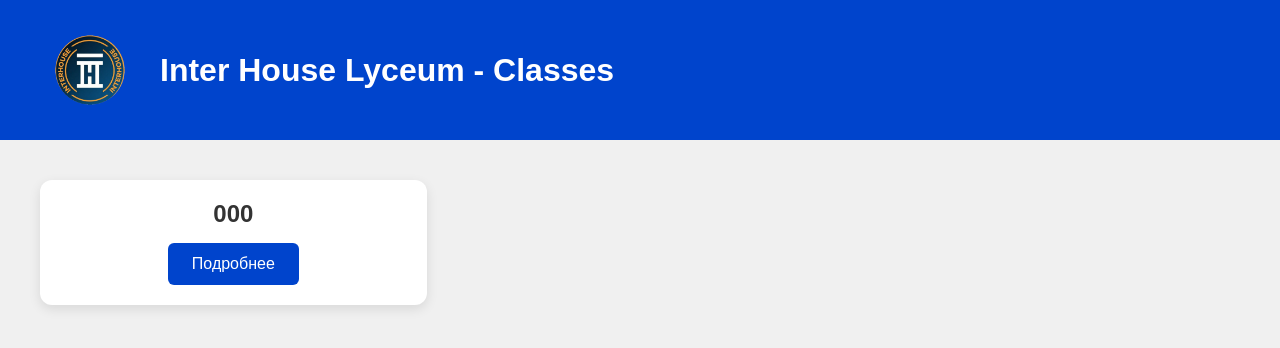
After one commit to jamil-mac/little_lms, a Django app: page /class/ in a window 1280 px wide. The commit adds this page. Shown: the top 348 px of the page. Run offline with Django 4.2, Linux system fonts and the light colour scheme; tables that the repository leaves empty hold one stand-in row (values such as "Sample post").

Commit message:
classes grouped

```diff
--- a/assets/css/style.css
+++ b/assets/css/style.css
@@ -122,15 +122,69 @@ main {
     font-size: 0.9em;
 }
 
+.class-list {
+    display: grid;
+    grid-template-columns: repeat(auto-fill, minmax(300px, 1fr));
+    gap: 20px;
+    padding: 20px;
+    margin: 0;
+}
+
+.class-card {
+    background-color: #ffffff;
+    border-radius: 12px;
+    box-shadow: 0 4px 12px rgba(0, 0, 0, 0.1);
+    padding: 20px;
+    text-align: center;
+    transition: transform 0.3s, box-shadow 0.3s;
+    cursor: pointer;
+    overflow: hidden;
+}
+
+.class-card:hover {
+    transform: translateY(-5px);
+    box-shadow: 0 8px 16px rgba(0, 0, 0, 0.2);
+}
+
+.class-title {
+    margin: 0 0 15px;
+    font-size: 1.5em;
+    color: #333;
+}
+
+.details-button {
+    display: inline-block;
+    padding: 12px 24px;
+    background-color: #0044cc;
+    color: #ffffff;
+    text-decoration: none;
+    border-radius: 6px;
+    font-size: 1em;
+    transition: background-color 0.3s;
+}
+
+.details-button:hover {
+    background-color: #002288;
+}
+
+
 /* Media queries for responsiveness */
 @media (max-width: 1200px) {
     .student-list {
+        grid-template-columns: repeat(auto-fill, minmax(300px, 1fr));
+    }
+
+    .class-list {
         grid-template-columns: repeat(auto-fill, minmax(300px, 1fr));
     }
 }
 
 @media (max-width: 768px) {
     .student-list {
+        grid-template-columns: repeat(auto-fill, minmax(200px, 1fr));
+    }
+
+    .class-list {
         grid-template-columns: repeat(auto-fill, minmax(200px, 1fr));
     }
 }
@@ -152,4 +206,8 @@ main {
     .coin-label {
         font-size: 0.8em;
     }
+
+    .details-button {
+        padding: 8px 16px;
+    }
 }
--- /dev/null
+++ b/templates/classes.html
@@ -0,0 +1,26 @@
+{% load static %}
+<!DOCTYPE html>
+<html lang="en">
+<head>
+    <meta charset="UTF-8">
+    <meta name="viewport" content="width=device-width, initial-scale=1.0">
+    <title>Inter House Lyceum - Classes</title>
+    <link rel="stylesheet" href="{% static 'css/style.css' %}">
+</head>
+<body>
+<header>
+    <img src="{% static 'image/IHL_logo.png' %}" alt="Inter House Lyceum Logo" class="logo">
+    <h1>Inter House Lyceum - Classes</h1>
+</header>
+<main>
+    <div class="class-list">
+        {% for class in classes %}
+            <div class="class-card">
+                <h2 class="class-title">{{ class.number }}</h2>
+                <a href="{% url 'main:students-list' class.id %}" class="details-button">Подробнее</a>
+            </div>
+        {% endfor %}
+    </div>
+</main>
+</body>
+</html>
--- a/users/urls.py
+++ b/users/urls.py
@@ -1,9 +1,11 @@
 from django.urls import path
 
-from users.views import StudentListView
+from users.views import StudentListView, ClassesListView, AllStudents
 
 app_name = 'main'
 
 urlpatterns = [
-    path('', StudentListView.as_view(), name='students-list'),
+    path('', AllStudents.as_view(), name='all-students'),
+    path('class/', ClassesListView.as_view(), name='classes-list'),
+    path('class/<int:pk>/', StudentListView.as_view(), name='students-list'),
 ]
--- a/users/views.py
+++ b/users/views.py
@@ -1,9 +1,27 @@
-from django.views.generic import ListView
+from django.views.generic import ListView, DetailView
 
-from users.models import StudentModel
+from users.models import StudentModel, ClassModel
 
 
-class StudentListView(ListView):
+class ClassesListView(ListView):
+    model = ClassModel
+    template_name = 'classes.html'
+    queryset = ClassModel.objects.order_by('number')
+    context_object_name = 'classes'
+
+
+class StudentListView(DetailView):
+    model = ClassModel
+    template_name = 'index.html'
+    context_object_name = 'class'
+
+    def get_context_data(self, **kwargs):
+        context = super().get_context_data(**kwargs)
+        context['students'] = self.object.students.order_by('surname', 'name')
+        return context
+
+
+class AllStudents(ListView):
     model = StudentModel
     template_name = 'index.html'
     queryset = StudentModel.objects.order_by('surname', 'name')
```
